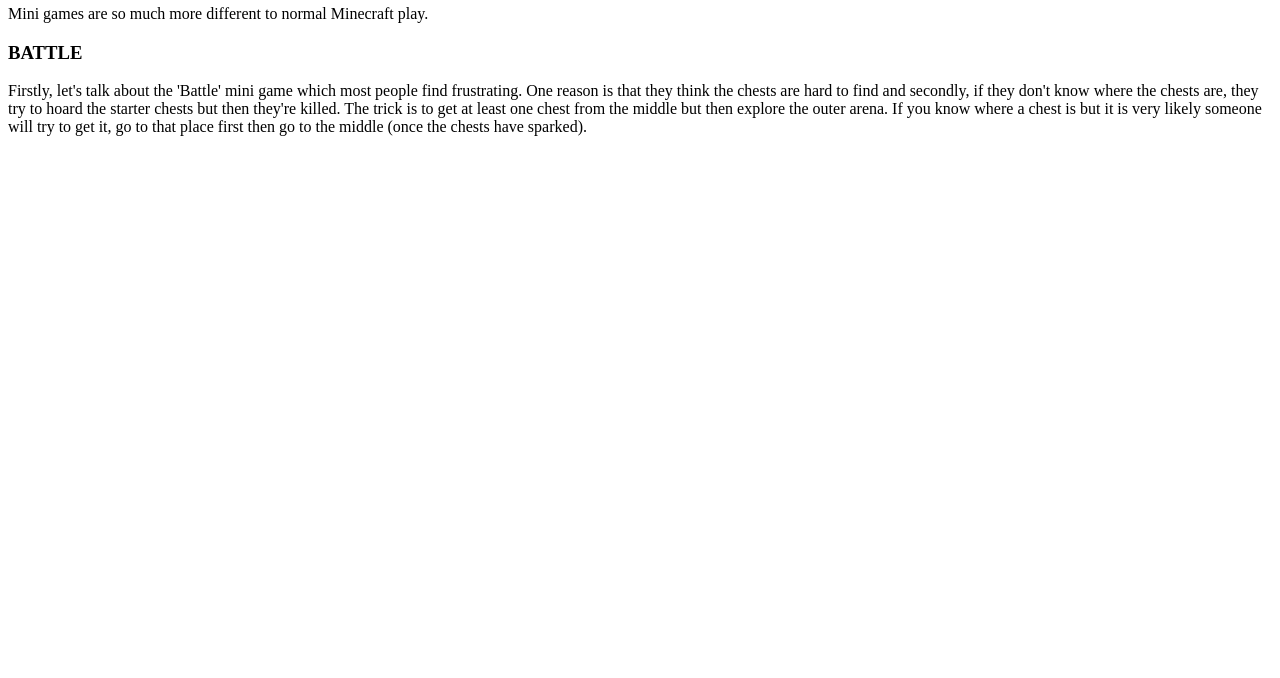
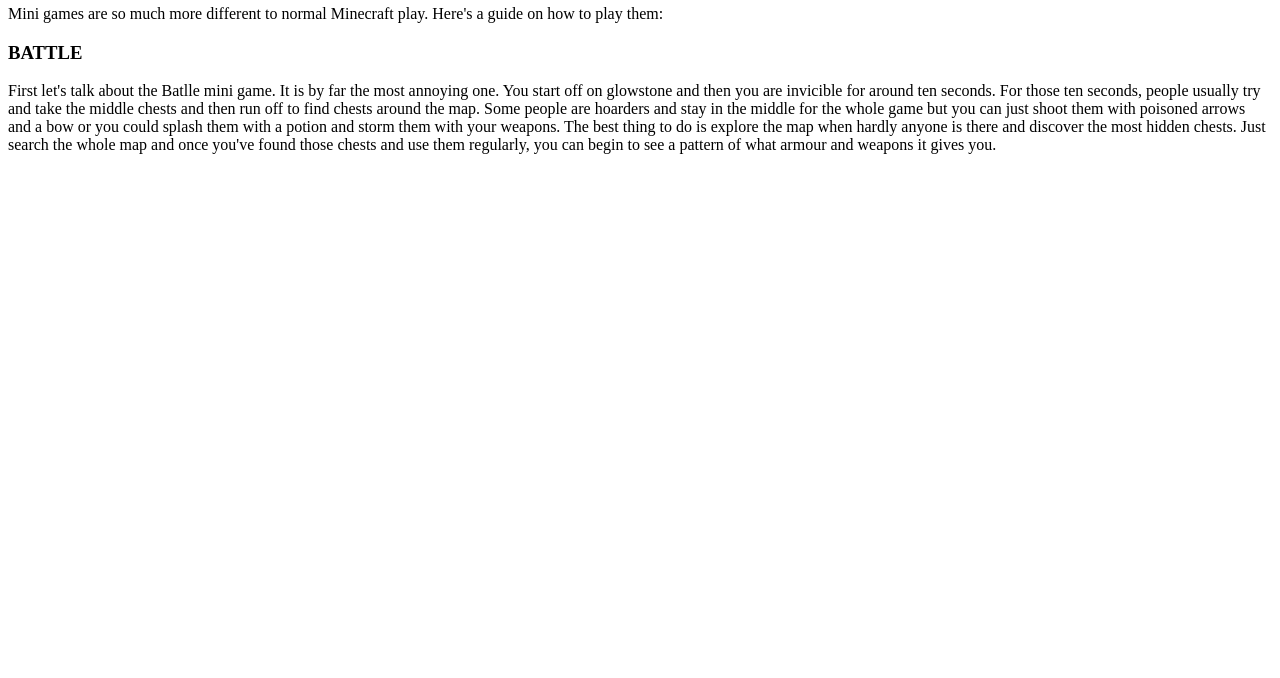
Before and after one commit to BIBROJAM/BIBROJAM.github.io, a plain HTML site: page index.html in a window 1280 px wide. Shown: the part 122-800 px from the top of the page. Drawn offline with Linux system fonts and the light colour scheme.

Commit message:
Update index.html

```diff
--- a/index.html
+++ b/index.html
@@ -23,22 +23,18 @@
      </h2>
      <p>
          Mini games are so much more different to normal
-         Minecraft play.
+         Minecraft play. Here's a guide on how to play them:
      </p>
      <h3 class="headers">
          BATTLE
      </h3>
      <p>
-         Firstly, let's talk about the 'Battle' mini game
-         which most people find frustrating. One reason is
-         that they think the chests are hard to find and
-         secondly, if they don't know where the chests are,
-         they try to hoard the starter chests but then they're
-         killed. The trick is to get at least one chest from
-         the middle but then explore the outer arena. If you
-         know where a chest is but it is very likely someone
-         will try to get it, go to that place first then go to
-         the middle (once the chests have sparked).
-      </p>
+         First let's talk about the Batlle mini game. It is by far the most annoying one. You start off on glowstone and then you are
+         invicible for around ten seconds. For those ten seconds, people usually try and take the middle chests and then run off to find
+         chests around the map. Some people are hoarders and stay in the middle for the whole game but you can just shoot them with poisoned
+         arrows and a bow or you could splash them with a potion and storm them with your weapons. The best thing to do is explore the map
+         when hardly anyone is there and discover the most hidden chests. Just search the whole map and once you've found those chests and use
+         them regularly, you can begin to see a pattern of what armour and weapons it gives you.
+     </p>
   </body>
 </html>
```
